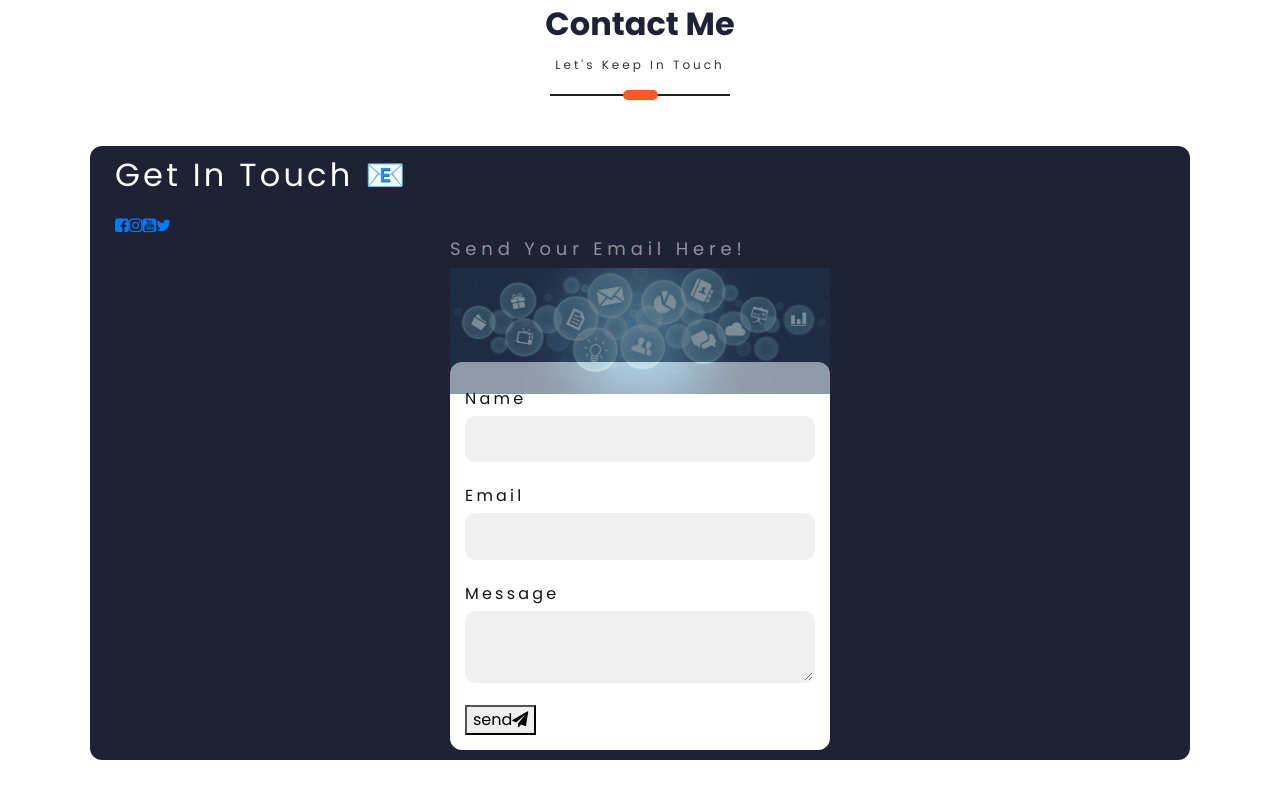
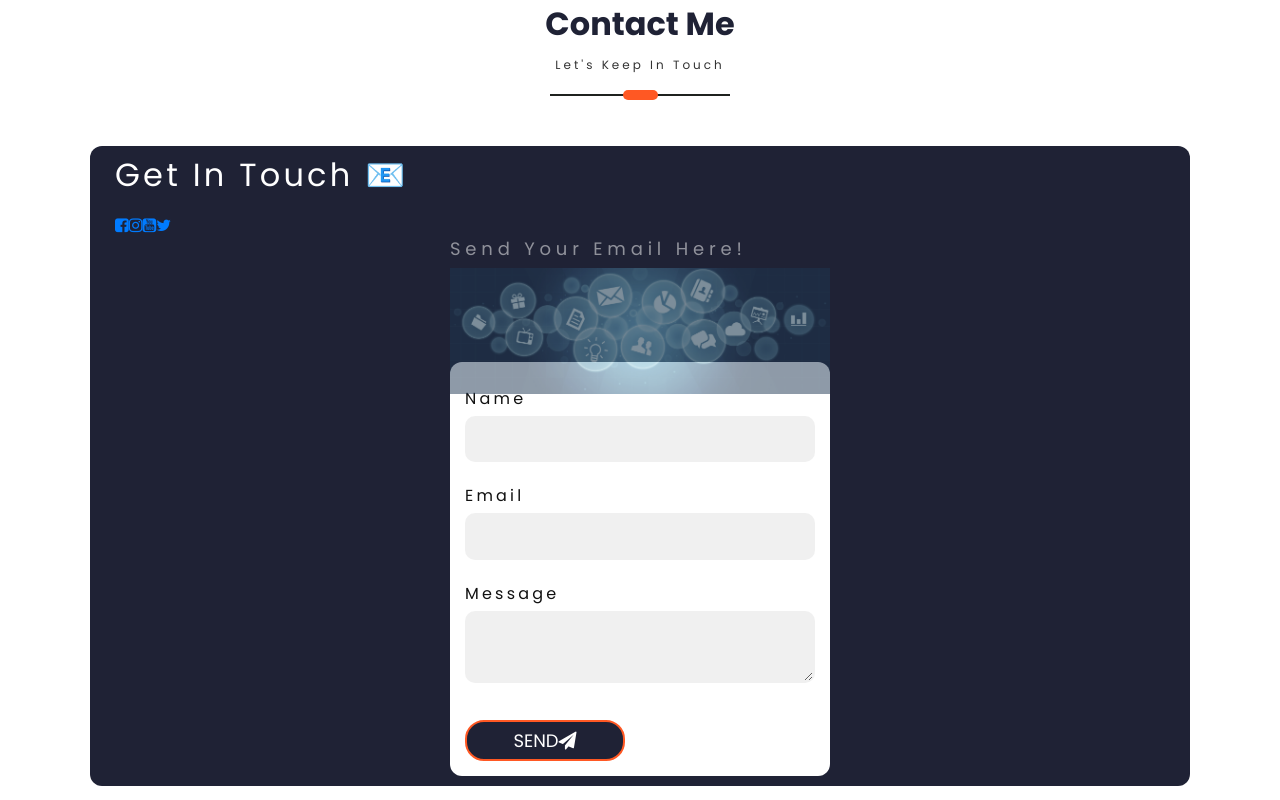
Before and after one commit to seannbannon/myportfolio, a React (Create React App) app in the folder portfolio/: page / in a window 1280 px wide. Shown: the part 2838-3638 px from the top of the page. Built offline with nearby package versions, Linux system fonts and the light colour scheme; a web font is replaced by a local one.

Commit message:
button changes color on hover

```diff
--- a/portfolio/src/PortfolioContainer/ContactMe/ContactMe.css
+++ b/portfolio/src/PortfolioContainer/ContactMe/ContactMe.css
@@ -89,3 +89,24 @@ input:focus {
     border: 2px solid rgba(30,85,250,0.47);
     background-color: white;
 }
+
+form button{
+    margin-top: 15px;
+    padding: 5px;
+    outline: none;
+    width: 160px;
+    border: 2px solid var(--dark-orange);
+    font-size: 12px;
+    border-radius: 19px;
+    background-color: #1f2235;
+    color: white;
+    font-size: 18px;
+    align-items: center;
+    justify-content: center;
+}
+
+form button:hover{
+    background-color: #1f2235;
+    transition: all ease 1s;
+    border: 2px solid #1f2235;
+}
--- a/portfolio/src/PortfolioContainer/ContactMe/ContactMe.js
+++ b/portfolio/src/PortfolioContainer/ContactMe/ContactMe.js
@@ -100,7 +100,7 @@ export default function ContactMe(props) {
 
                         <div className='send-btn'>
                             <button type='submit'>
-                                send
+                                SEND
                                 <i className='fa fa-paper-plane'/>
                             </button>
                         </div>
```
